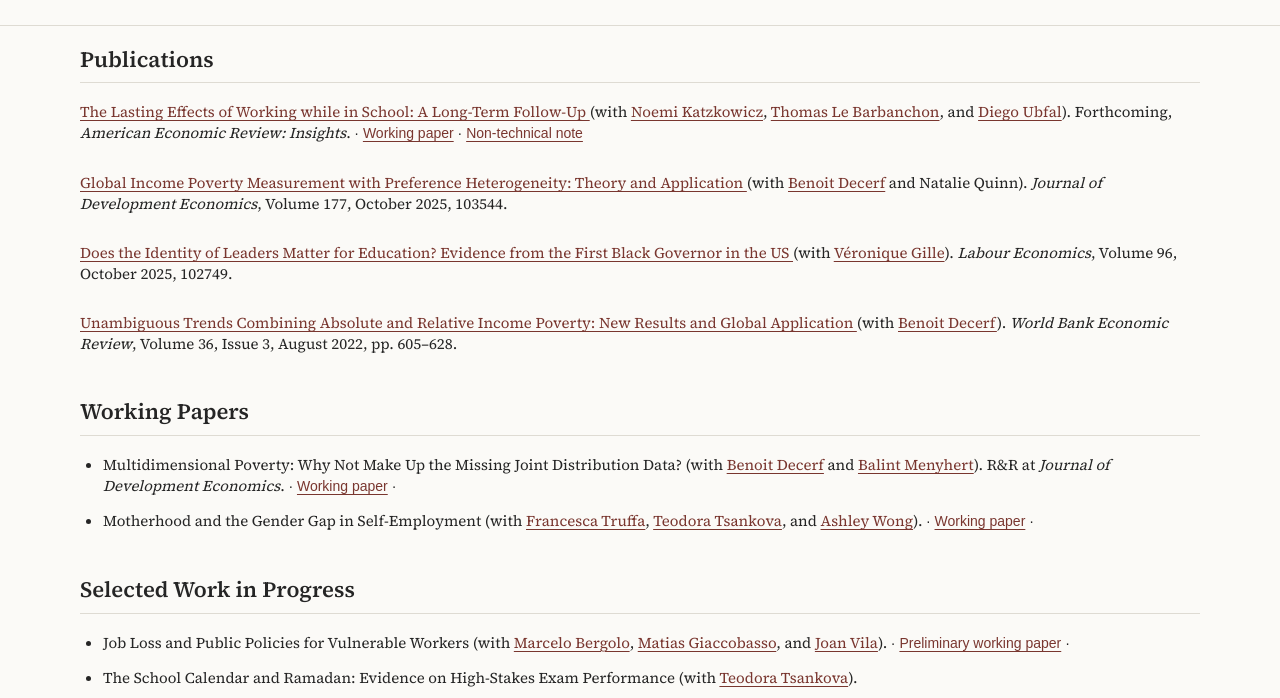
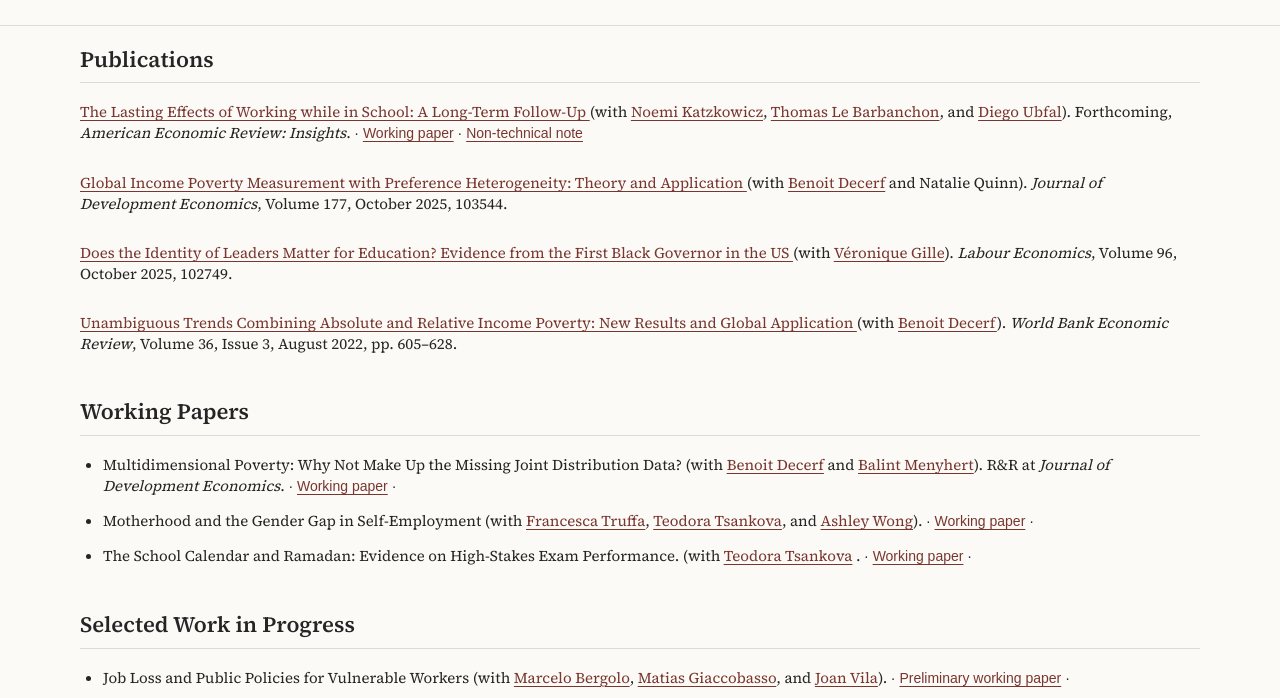
Before and after one commit to meryferrando/meryferrando.github.io, a plain HTML site: page research.html in a window 1280 px wide. Shown: the part 95-793 px from the top of the page. Drawn offline with Linux system fonts and the light colour scheme.

Commit message:
Update research.html

```diff
--- a/research.html
+++ b/research.html
@@ -153,6 +153,22 @@
  </span>
       </li>
 
+                 <li>
+          <span class="work-title">
+            The School Calendar and Ramadan:
+Evidence on High-Stakes Exam Performance.
+          </span>
+          (with
+               <a href="https://sites.google.com/view/teodoratsankova">Teodora Tsankova</a>    .
+    </span>
+ <span class="paper-links">
+      ·
+      <a href="https://www.dropbox.com/scl/fi/mrqalsu3v6t9td8sr0fli/Ferrando_Tsankova_2026.pdf?rlkey=zjg24ab8pdyyt6moz8jivwmiy&dl=0
+">Working paper</a>
+  ·
+ </span>
+      </li>
+
 
 
 
```
